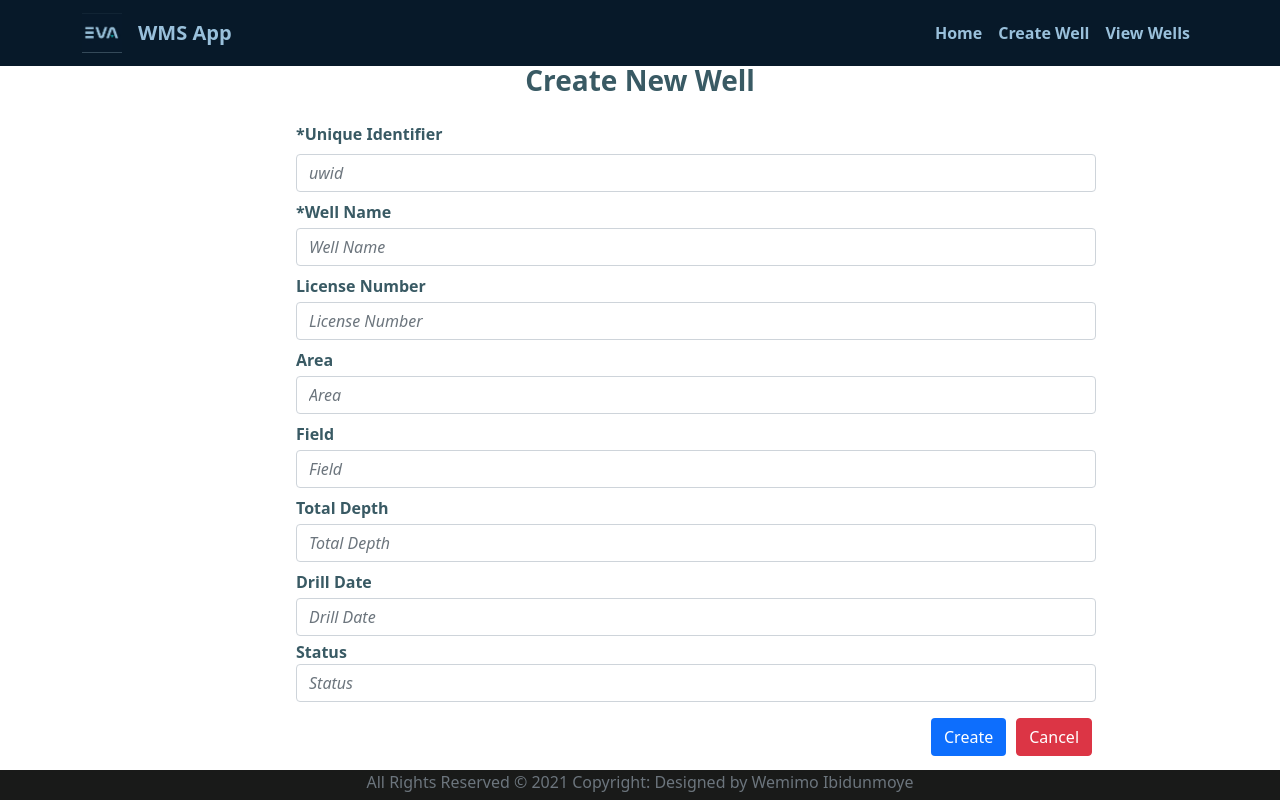
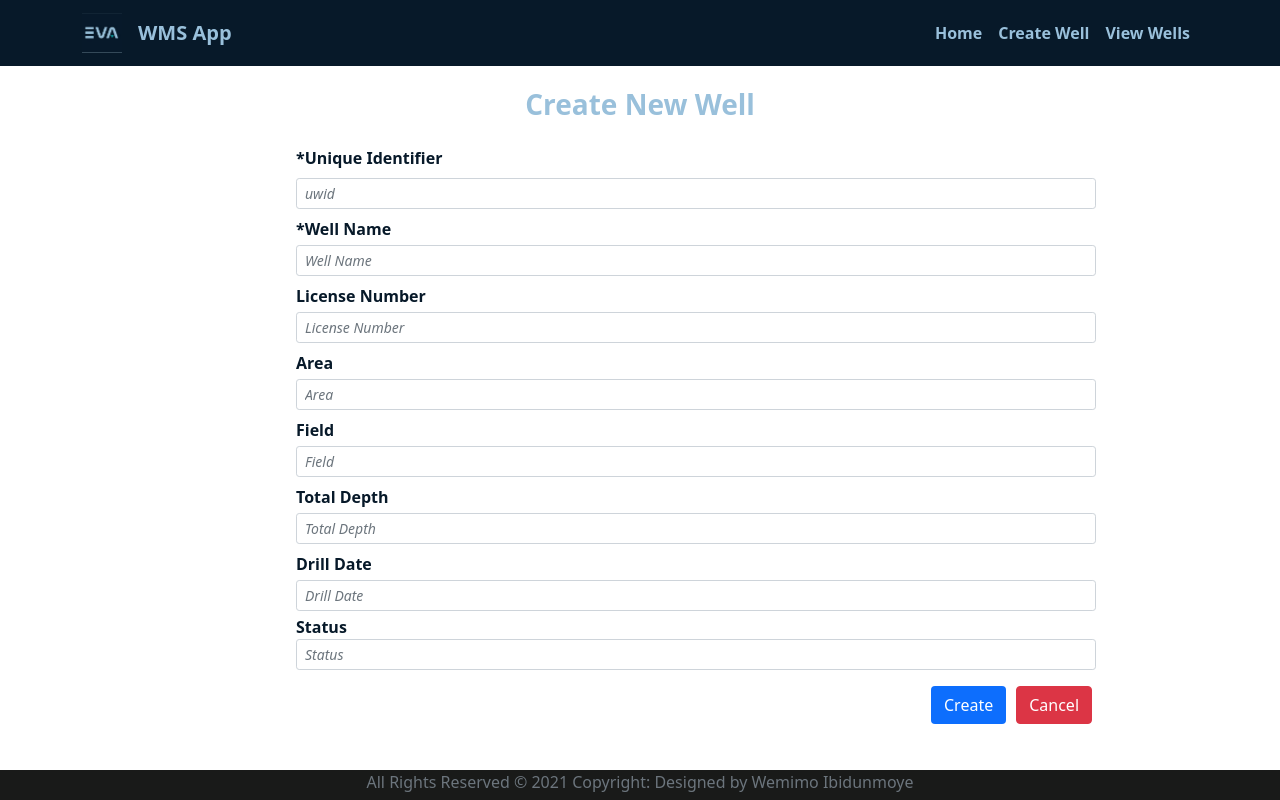
Before and after one commit to wemiibidun/well_management_system, a React (Create React App) app: page /addWell in a window 1280 px wide. Built offline with nearby package versions, Linux system fonts and the light colour scheme.

Commit message:
well_updated

```diff
--- a/src/components/CreateWellComponent.jsx
+++ b/src/components/CreateWellComponent.jsx
@@ -85,52 +85,52 @@ class CreateWellComponent extends Component {
         return (
             <div>
 
-                <div className="container col-8 pt-2">
+                <div className="container input-box col-8 pt-3">
                     <div className="row">
                         <div>
-                        <h3 className="text-center mt-2 pt-5 fw-bold" style={{color:"#395A64"}}>Create New Well</h3>
+                        <h3 className="text-center mt-4 pt-5 fw-bolder" style={{color:"#99C0DB"}}>Create New Well</h3>
                         <div className="card-body">
 
-                            <form style={{width: "800px", height:"500px", color:"#395A64"}}className=" needs-validation" noValidate >
+                            <form style={{width: "800px", height:"500px", color:"#071929"}}className=" needs-validation" noValidate >
                                 <div className="form-group">
                                     <label for="validationUWID" className='form-label fw-bold'>*Unique Identifier</label>
-                                    <input style={{fontStyle:"italic"}} placeholder="uwid" name="uwid" required className="form-control" value={this.state.uwid} onChange={this.changeUWIDHandler}/>
+                                    <input style={{fontStyle:"italic"}} placeholder="uwid" name="uwid" required className="form-control form-control-sm" value={this.state.uwid} onChange={this.changeUWIDHandler}/>
                                 </div>
 
 
                                 <div className="form-group">
                                     <label className='pt-2 pb-1 fw-bold'>*Well Name</label>
-                                    <input style={{fontStyle:"italic"}} placeholder="Well Name" name="wellName" required className="form-control" value={this.state.wellName} onChange={this.changewellNameHandler}/>
+                                    <input style={{fontStyle:"italic"}} placeholder="Well Name" name="wellName" required className="form-control form-control-sm" value={this.state.wellName} onChange={this.changewellNameHandler}/>
                                 </div>
 
                                 <div className="form-group">
                                     <label className='pt-2 pb-1 fw-bold'>License Number</label>
-                                    <input style={{fontStyle:"italic"}} placeholder="License Number" name="licenseNumber" className="form-control" value={this.state.licenseNumber} onChange={this.changelicenseNumberHandler}/>
+                                    <input style={{fontStyle:"italic"}} placeholder="License Number" name="licenseNumber" className="form-control form-control-sm" value={this.state.licenseNumber} onChange={this.changelicenseNumberHandler}/>
                                 </div>
 
                                 <div className="form-group">
                                     <label className='pt-2 pb-1 fw-bold'>Area</label>
-                                    <input style={{fontStyle:"italic"}} placeholder="Area" name="area" className="form-control" value={this.state.area} onChange={this.changeareaHandler}/>
+                                    <input style={{fontStyle:"italic"}} placeholder="Area" name="area" className="form-control form-control-sm" value={this.state.area} onChange={this.changeareaHandler}/>
                                 </div>
 
                                 <div className="form-group">
                                     <label className='pt-2 pb-1 fw-bold'>Field</label>
-                                    <input style={{fontStyle:"italic"}} placeholder="Field" name="field" className="form-control" value={this.state.field} onChange={this.changefieldHandler}/>
+                                    <input style={{fontStyle:"italic"}} placeholder="Field" name="field" className="form-control form-control-sm" value={this.state.field} onChange={this.changefieldHandler}/>
                                 </div>
 
                                 <div className="form-group">
                                     <label className='pt-2 pb-1 fw-bold'>Total Depth</label>
-                                    <input style={{fontStyle:"italic"}} placeholder="Total Depth" name="totalDepth" className="form-control" value={this.state.totalDepth} onChange={this.changetotalDepthHandler}/>
+                                    <input style={{fontStyle:"italic"}} placeholder="Total Depth" name="totalDepth" className="form-control form-control-sm" value={this.state.totalDepth} onChange={this.changetotalDepthHandler}/>
                                 </div>
 
                                 <div className="form-group">
                                     <label className='pt-2 pb-1 fw-bold'>Drill Date</label>
-                                    <input style={{fontStyle:"italic"}} placeholder="Drill Date" name="drillDate" className="form-control" value={this.state.drillDate} onChange={this.changedrillDateHandler}/>
+                                    <input style={{fontStyle:"italic"}} placeholder="Drill Date" name="drillDate" className="form-control form-control-sm" value={this.state.drillDate} onChange={this.changedrillDateHandler}/>
                                 </div>
 
                                 <div className="form-group">
                                     <label className='pt-1 fw-bold'>Status</label>
-                                    <input style={{fontStyle:"italic"}} placeholder="Status" name="status" className="form-control" value={this.state.status} onChange={this.changestatusHandler}/>
+                                    <input style={{fontStyle:"italic"}} placeholder="Status" name="status" className="form-control form-control-sm" value={this.state.status} onChange={this.changestatusHandler}/>
                                 </div>
 
                                 <div className="pt-3">
--- a/src/components/WellListComponent.jsx
+++ b/src/components/WellListComponent.jsx
@@ -34,7 +34,7 @@ componentDidMount(){
                 <div className="container pt-5 mt-5">
                     <div className="row">
                         <div className="form-group mb-3">
-                            <h3 className="text-center fw-bold">List of All Wells</h3>
+                            <h3 className="text-center fw-bold" style={{color:"#99C0DB"}}>List of All Wells</h3>
                         </div>
                     </div>
                 </div>
```
Also changed, not shown: src/App.css (line endings or trailing spaces).
